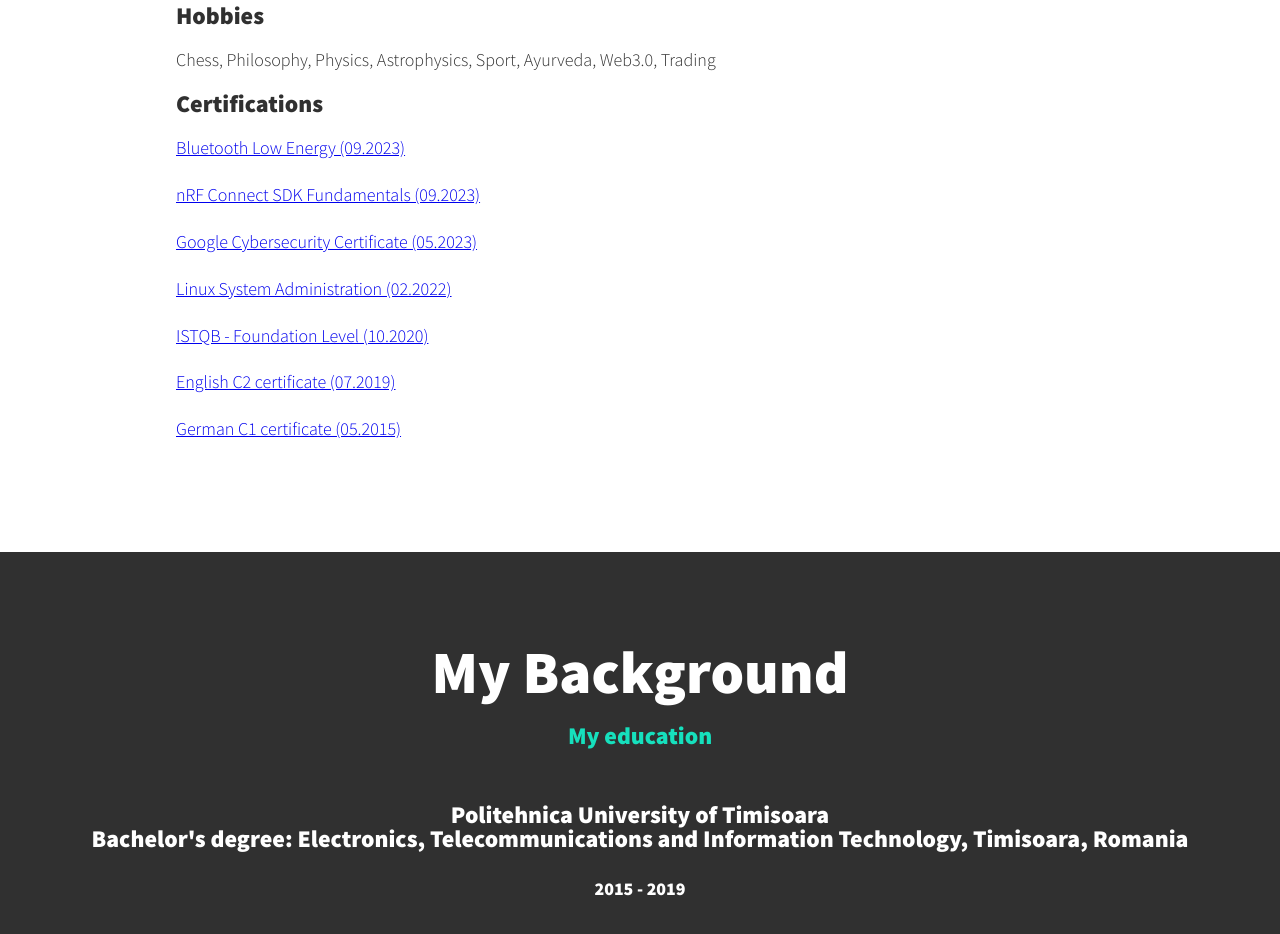
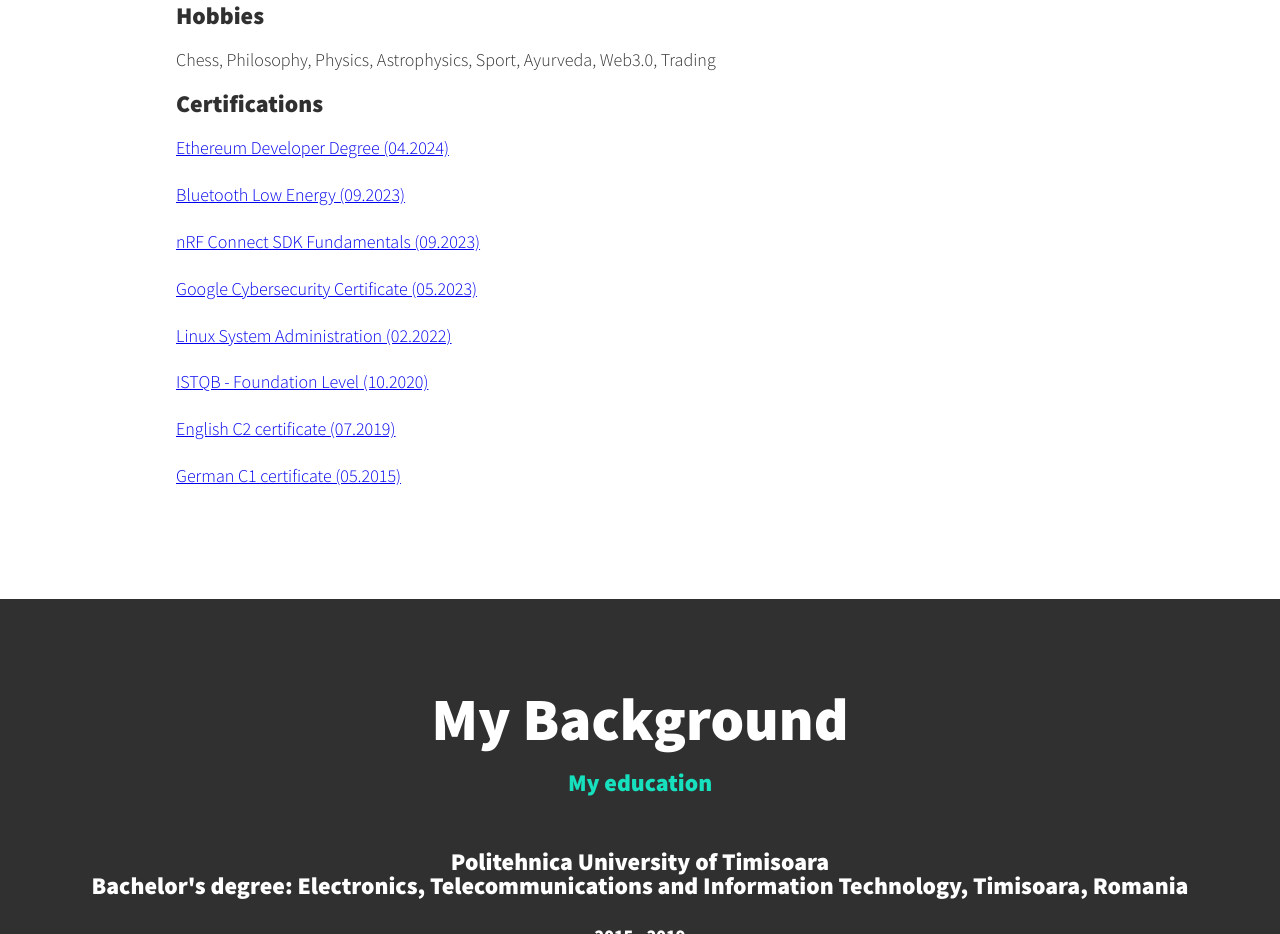
Before and after one commit to iushi13/Iustin-Portfolio, a plain HTML site: page index.html in a window 1280 px wide. Shown: the part 1780-2714 px from the top of the page. Drawn offline with nearby package versions, Linux system fonts and the light colour scheme.

Commit message:
Update index.html

```diff
--- a/index.html
+++ b/index.html
@@ -85,6 +85,7 @@
                <h3>Hobbies</h3>
                <p>Chess, Philosophy, Physics, Astrophysics, Sport, Ayurveda, Web3.0, Trading</p>
                <h3>Certifications</h3>
+               <p><a href="https://learnweb3.io/u/iushi13/" target="_blank" rel="noopener noreferrer">Ethereum Developer Degree (04.2024)</a></p>
                <p><a href="https://academy.nordicsemi.com/check-certificate/7019A8676F84D2C-7019A8670D5B7A9-7019A866B1CDE1D/" target="_blank" rel="noopener noreferrer">Bluetooth Low Energy (09.2023)</a></p>
                <p><a href="https://academy.nordicsemi.com/check-certificate/7019A8676AC4FB1-7019A866B2BA9FE-7019A866B1CDE1D/" target="_blank" rel="noopener noreferrer">nRF Connect SDK Fundamentals (09.2023)</a></p>
                <p><a href="https://www.credly.com/badges/8f093d53-a439-416c-bb73-daf982c27671/public_url" target="_blank" rel="noopener noreferrer">Google Cybersecurity Certificate (05.2023)</a></p>
```
